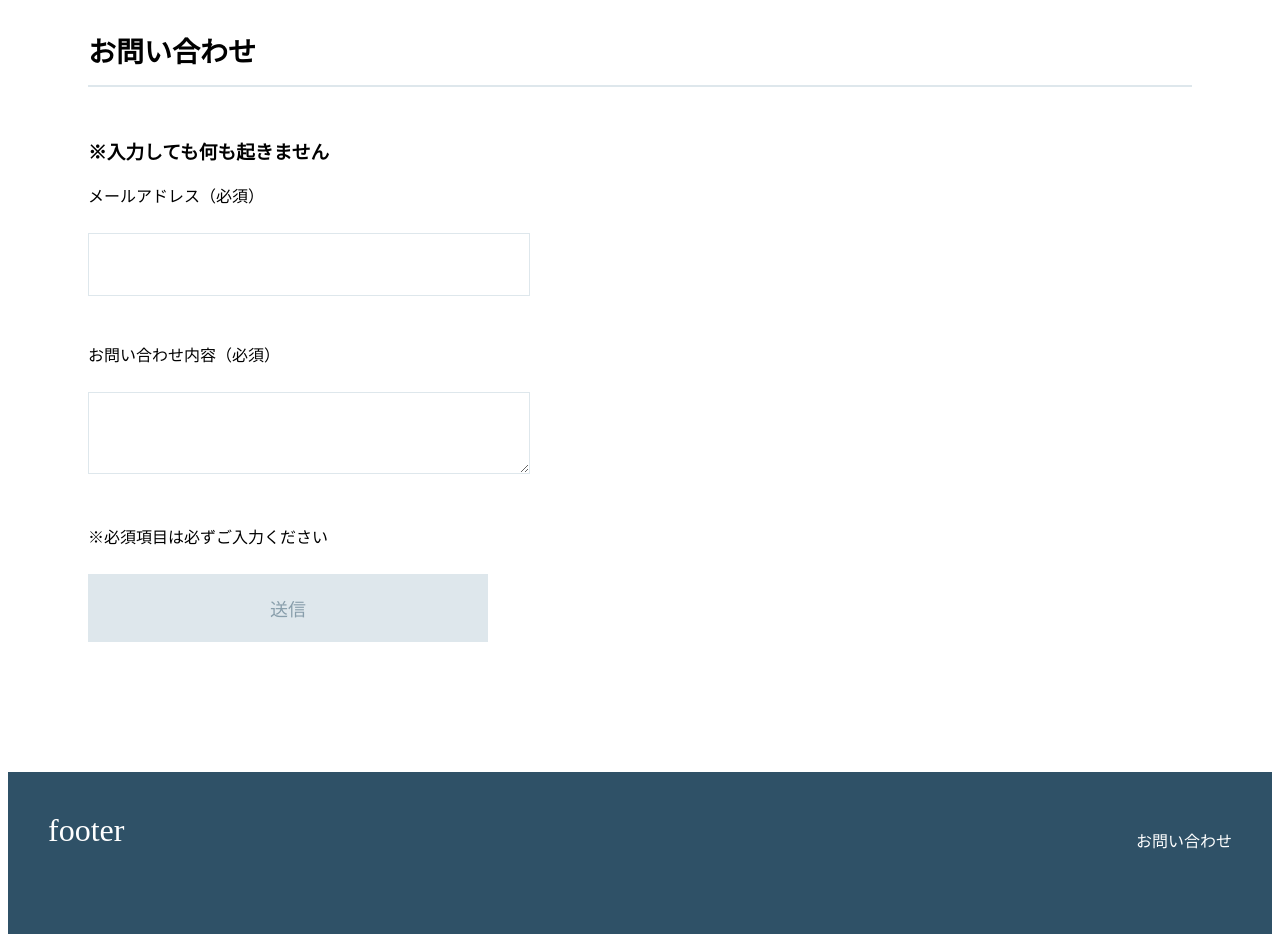
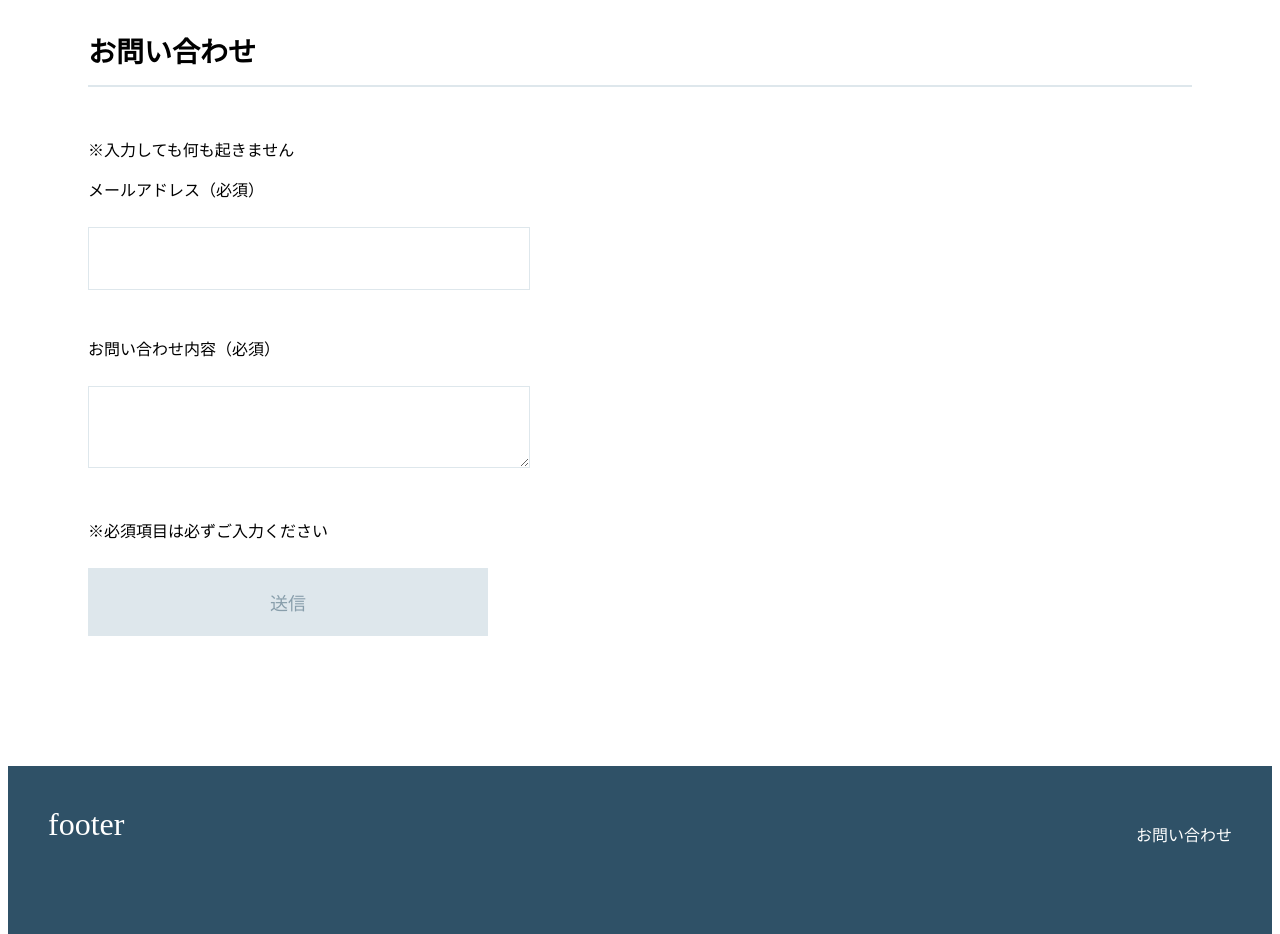
Before and after one commit to chipchop7/website, a plain HTML site: page index.html in a window 1280 px wide. Shown: the part 1200-2134 px from the top of the page. Drawn offline with Linux system fonts and the light colour scheme.

Commit message:
Update index.html

```diff
--- a/index.html
+++ b/index.html
@@ -36,7 +36,7 @@
 
       <div class="contact-form">
         <h3 class="section-title">お問い合わせ</h3>
-        <h3>※入力しても何も起きません</h3>
+        <p>※入力しても何も起きません</p>
         <p>メールアドレス（必須）</p>
         <!-- <input>要素を追加してください -->
         <input>
```
